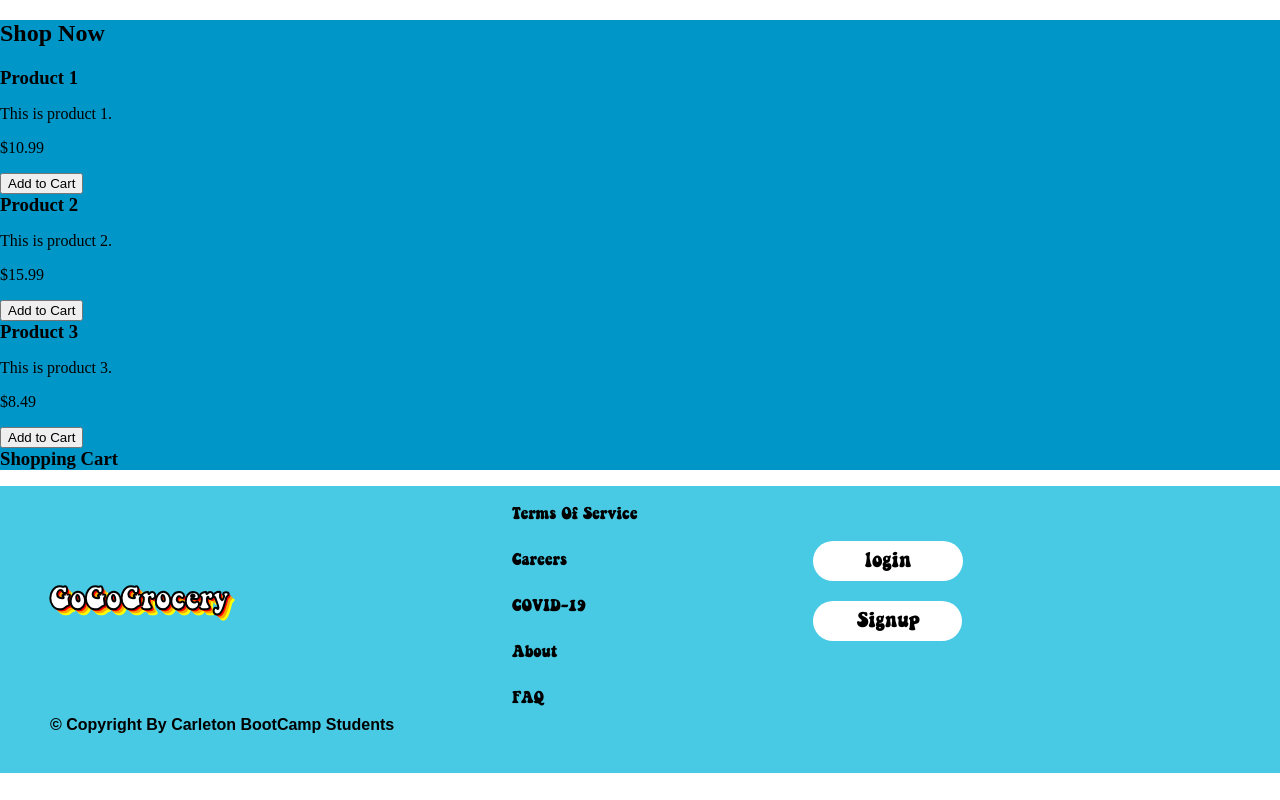
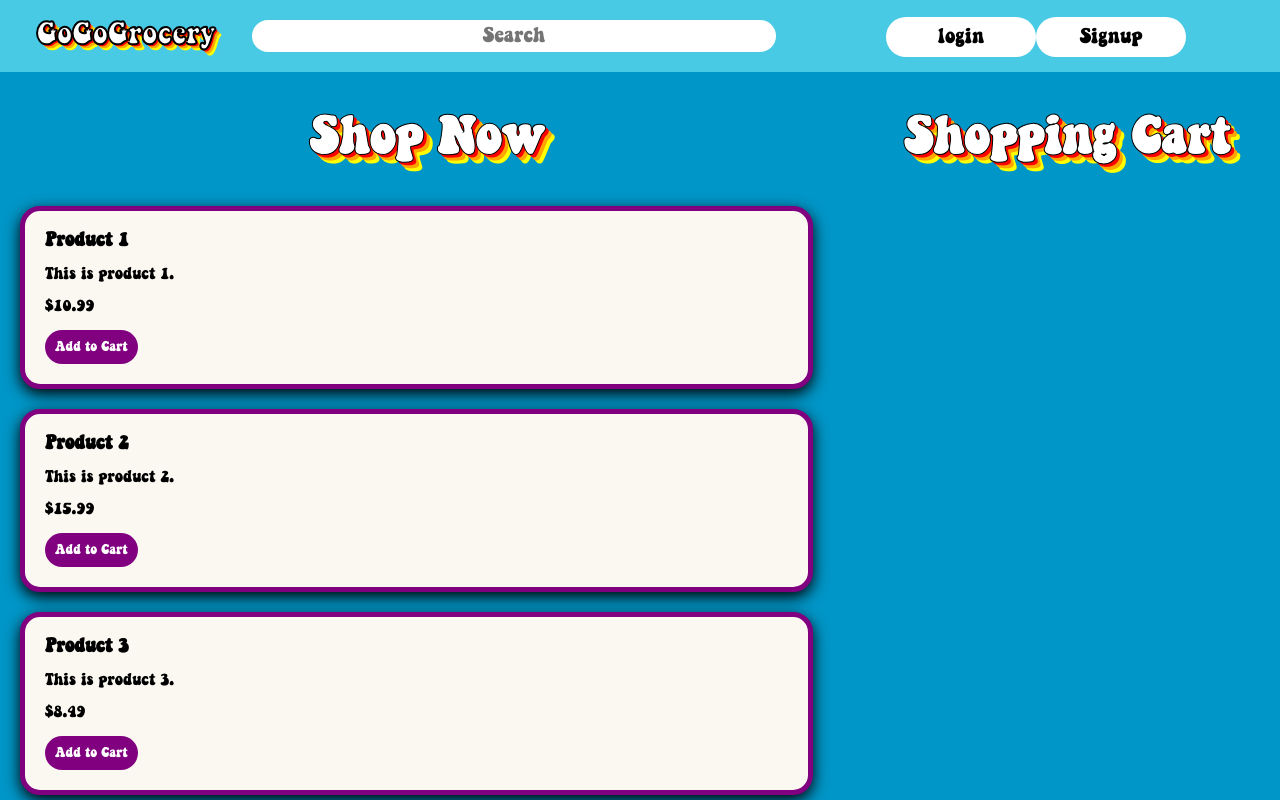
Before and after one commit to Walsh-Vaz/gogo-cart, a React (Create React App) app in the folder client/: page /shop in a window 1280 px wide. Shown: the top 800 px of the page. Built offline with nearby package versions, Linux system fonts and the light colour scheme.

Commit message:
Shop Btn & Shop Page Done

```diff
--- a/client/src/components/MainHomePage.js
+++ b/client/src/components/MainHomePage.js
@@ -23,14 +23,15 @@ export default function MainHomePage(){
                     position: "absolute",
                     fontFamily: Trucking,
                     fontWeight: '700',
-                    fontSize: '20px',
-                    height: "30px",
-                    width: "36.5%",
-                    right: "31.25%",
+                    fontSize: '50px',
+                    height: "50px",
+                    width: "40%",
+                    right: "29.25%",
                     top: "350px",
                     textAlign: "center",
-                    borderRadius: "20px",
+                    borderRadius: "50px",
                     border: "0",
+                    color:"purple",
                 }}/>
                 <img className="MainHomeBackground" src={background} alt="Main Home BackGround"/>
             </div>
--- a/client/src/components/homepage.js
+++ b/client/src/components/homepage.js
@@ -44,10 +44,13 @@ return(
                 <h2 className="restoName">Yummy In My Tummy</h2>
             </div>
         </div>
-        <Link className ="ShoppingBtn" to={`/shop`}>
-            <button className ="ShoppingBtn">
-                Start shopping
-            </button>
-        </Link>
+        <div className="ShoppingBtnContainer">
+            <Link className ="ShoppingBtn" to={`/shop`}>
+                <button className ="ShoppingBtn">
+                    Start shopping
+                </button>
+            </Link>
+        </div>
+
     </div>
 )};
--- a/client/src/pages/shop.js
+++ b/client/src/pages/shop.js
@@ -1,4 +1,5 @@
 import React, { useState } from 'react';
+import Navigation from "../components/navbar";
 
 // Sample data (replace with your actual data from the backend)
 const products = [
@@ -18,28 +19,33 @@ export default function Shop() {
     };
 
     return (
+        <div>
+            <Navigation/>
             <div className="shop-container">
-            <h2>Shop Now</h2>
+                <div className='Shopping'>
+                    <h2 className='ShopTitle'>Shop Now</h2>
                     <div className="product-list">
                         {products.map((product) => (
                         <div key={product.id} className="product-card">
                             <h3>{product.name}</h3>
                             <p>{product.description}</p>
                             <p>${product.price.toFixed(2)}</p>
-                    <button onClick={() => handleAddToCart(product)}>Add to Cart</button>
+                            <button className='ShopBtn' onClick={() => handleAddToCart(product)}>Add to Cart</button>
                         </div>
                         ))}
                     </div>
+                </div>
                 <div className="cart">
-                <h3>Shopping Cart</h3>
-                <ul>
+                    <h2 className='CartName'>Shopping Cart</h2>
+                    <ul className='CartLists' >
                         {selectedProducts.map((product) => (
-                    <li key={product.id}>
+                        <li className='CartList' key={product.id}>
                             {product.name} - ${product.price.toFixed(2)}
                         </li>
                         ))}
                     </ul>
                 </div>
             </div>
+        </div>
     );
 }
--- a/client/src/styles.css
+++ b/client/src/styles.css
@@ -95,9 +95,6 @@ a{
         border-bottom: 10px,
 };
 
-
-
-
 /*---------------Navigation Bar---------------*/
 
 .main{
@@ -133,6 +130,7 @@ a{
     height: 30px;
     width: 520px;
     border-radius: 50px;
+    border: none;
 }
 
 .navbarBtn{
@@ -263,6 +261,30 @@ a{
     margin-right: 10px;
 }
 
+.ShoppingBtnContainer{
+    display: flex;
+    justify-content: center;
+    cursor: pointer;
+}
+
+.ShoppingBtn{
+    margin-bottom: 20px;
+    background-color: purple;
+    color: white;
+    font-family: "Trucking";
+    font-size: 50px;
+    border: none;
+    border-radius: 50px;
+    padding: 10px;
+    padding-bottom: 0;
+    padding-left: 30px;
+    padding-right: 30px;
+    margin-left: 20px;
+    right: 20px;
+    text-align: center;
+    cursor: pointer;
+}
+
 /*---------------Login---------------*/
 
 .WholeLogin{
@@ -333,6 +355,82 @@ a{
     font-size: 50px;
     padding: 20px;
     border-radius: 20px;
+}
+/*---------------Shop---------------*/
+
+.shop-container{
+    padding-bottom: 20px;
+    display: grid;
+    grid-template-columns: 2fr 1fr;
+}
+
+.ShopTitle{
+    text-align: center;
+    font-family: "Trucking";
+    -webkit-text-stroke: 1px black;
+    font-size: 50px;
+    color: white;
+    text-shadow: 3px 3px red, 6px 6px orange, 9px 9px yellow;
+}
+
+.product-list{
+    margin-left: 20px;
+    margin-right: 20px;
+    display: grid;
+    grid-template-rows: 1fr 1fr 1fr;
+}
+
+.product-card{
+    padding: 20px;
+    background-color: #FAF8F1;
+    border:solid purple 5px;
+    border-radius: 20px;
+    margin-right: 20px;
+    margin-bottom: 20px;
+    font-family: "Trucking";
+    box-shadow: 0 5px 15px rgba(0,0,0,1);
+}
+
+.ShopBtn{
+    background-color: purple;
+    color:white;
+    border: none;
+    border-radius: 50px;
+    padding: 10px;
+    font-family: "Trucking";
+    transition: box-shadow 0.2s ease-in-out;
+    transition: background-color 0.2s ease-in-out;
+    transition: color 0.2s ease-in-out;
+}
+
+.ShopBtn:hover{
+    box-shadow: 0 5px 15px rgba(0,0,0,1);
+    background-color: white;
+    color: purple;
+}
+
+.CartName{
+    text-align: center;
+    font-family: "Trucking";
+    -webkit-text-stroke: 1px black;
+    font-size: 50px;
+    color: white;
+    text-shadow: 3px 3px red, 6px 6px orange, 9px 9px yellow;
+}
+
+.CartLists{
+    background-color: #FAF8F1;
+    margin-right: 20px;
+    border-radius: 50px;
+    box-shadow: 0 5px 15px rgba(0,0,0,1);
+
+}
+
+.CartList{
+    text-decoration: dashed;
+    font-family: "Trucking";
+    padding: 20px;
+
 }
 /*---------------Footer---------------*/
 
@@ -444,12 +542,14 @@ a{
     transition: box-shadow 0.2s ease-in-out;
     transition: background-color 0.2s ease-in-out;
     transition: color 0.2s ease-in-out;
+    transition: transform 0.2s ease-in-out;
 }
 
 .FooterSignup:hover{
     background-color: black;
     color: white;
     box-shadow: 0 5px 15px rgba(0,0,0,1);
+    transform: translateY(-2px);
 }
 
 
```
Lines whose indentation alone changed are shown as unchanged.
